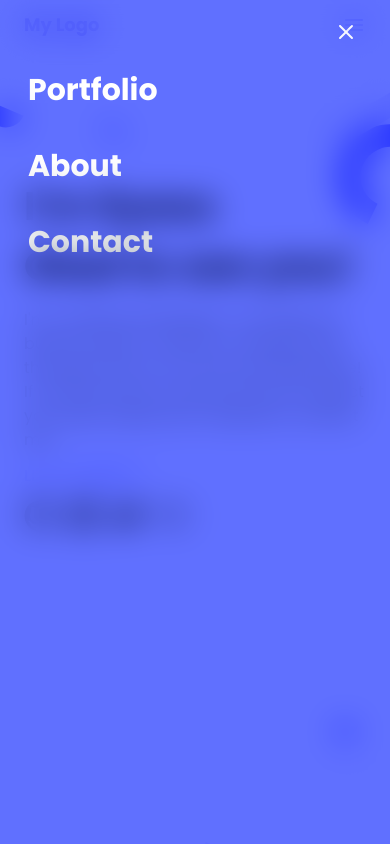
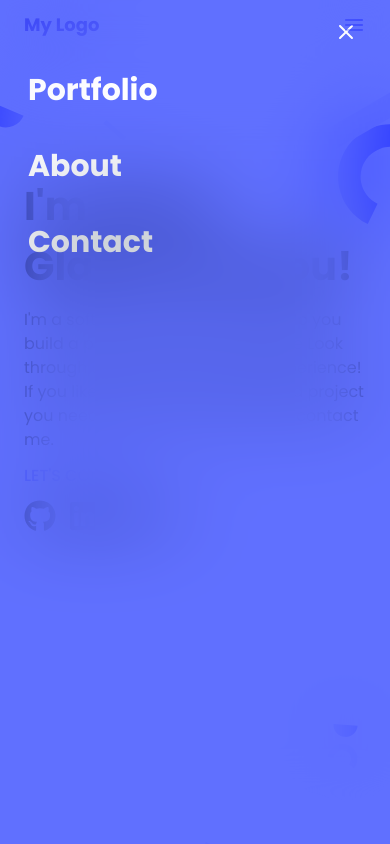
Before and after one commit to ilyassatlassi/portfolio-2024, a Next.js app: page / in a window 390 px wide. Both pictures are taken after a click on the button 354 px from the left and 25 px from the top of the page. Shown: the top 844 px of the page. Built offline with nearby package versions, Linux system fonts and the light colour scheme; no server answers.

Commit message:
add link for a logo

```diff
--- a/src/components/NavBar/Navbar.tsx
+++ b/src/components/NavBar/Navbar.tsx
@@ -3,6 +3,7 @@ import { useState, useEffect } from "react";
 import Image from "next/image";
 import hamburger from "../../assets/normal-button-tertiary-icons-icon-menu.svg";
 import cancel from "../../assets/normal-button-tertiary-icons-icon-cancel.svg";
+import Link from "next/link";
 
 const NavBar = () => {
   const [Nav, SetNav] = useState(false);
@@ -28,9 +29,9 @@ const NavBar = () => {
     SetNav(!Nav);
   };
   return (
-    <header>
+    <header className="">
       <div className={`${Nav ? "flex" : "hidden"}`}>
-        <div className="bg-[#6070FF] h-screen w-full mix-blend-multiply fixed font-bold text-3xl backdrop-blur-lg text-white p-3 z-30">
+        <div className="bg-[#6070FF] h-screen w-full mix-blend-multiply fixed font-bold text-3xl backdrop-blur-2xl text-white p-3 z-30">
           <div className="inline-block">
             <button onClick={handleNav} className="p-2 absolute right-6 top-3">
               <Image src={cancel} alt="Cancel button" />
@@ -69,12 +70,15 @@ const NavBar = () => {
           }`}
       >
         <div className=" bg-white flex items-center justify-between pr-6 pl-3 py-1 lg:px-36 lg:py-4 ">
-          <div className="text-center  text-indigo-500 text-lg font-bold leading-tight py-[10px] px-3  ">
+          <Link href={'/'}>
+            <div className="text-center cursor-pointer  text-indigo-500 text-lg font-bold leading-tight py-[10px] px-3  ">
             My Logo
           </div>
+          </Link>
+
           <nav className="hidden md:flex">
             <ul className="flex items-center gap-[10px] font-poppins font-medium text-base">
-              <li className="px-3 py-4 transition delay-700 duration-700 ease-in-out transform hover:gg">
+              <li className="px-3 py-4 transition delay-700 duration-700 ease-in-out transform hover:scale-105">
                 <a className="text-[#344563]" href="#project">
                   Portfolio
                 </a>
```
